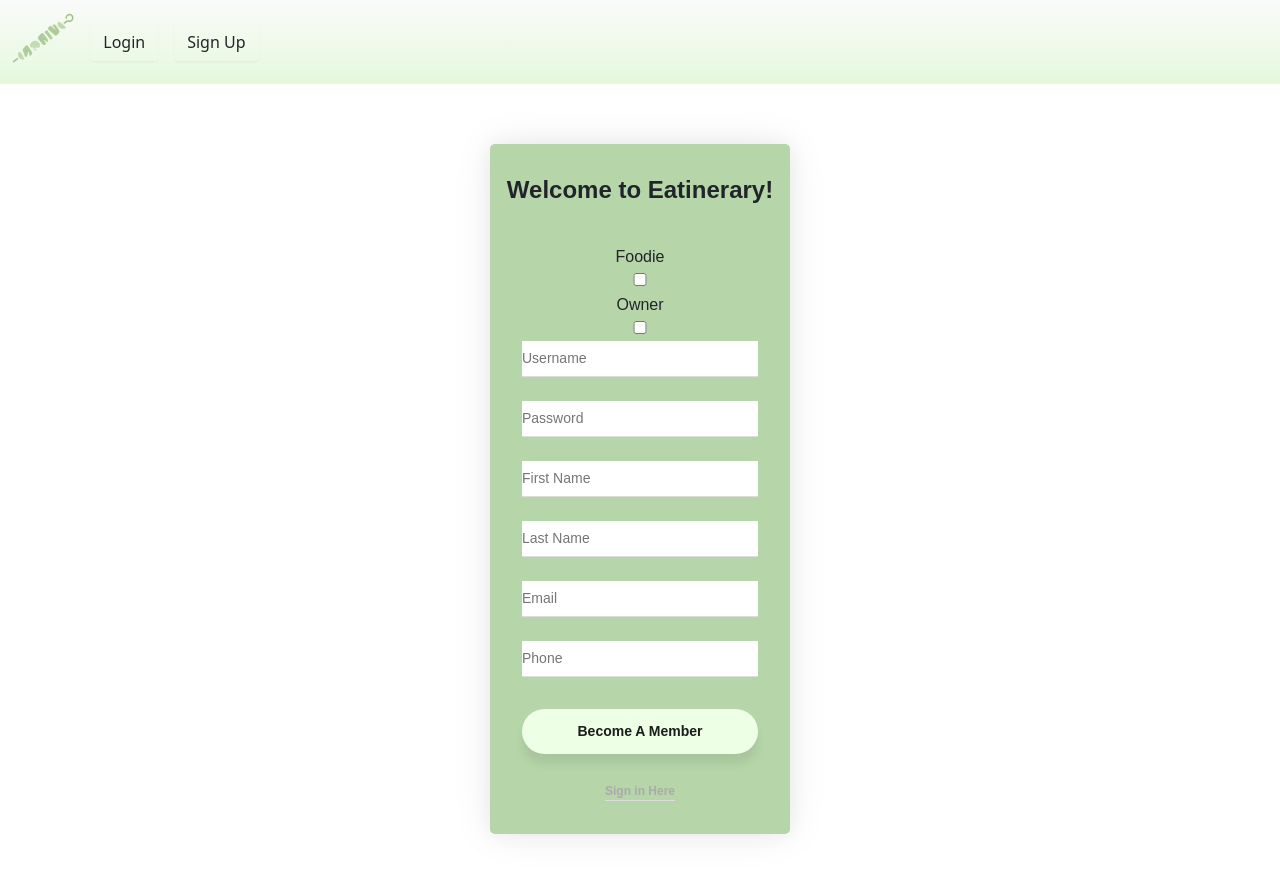
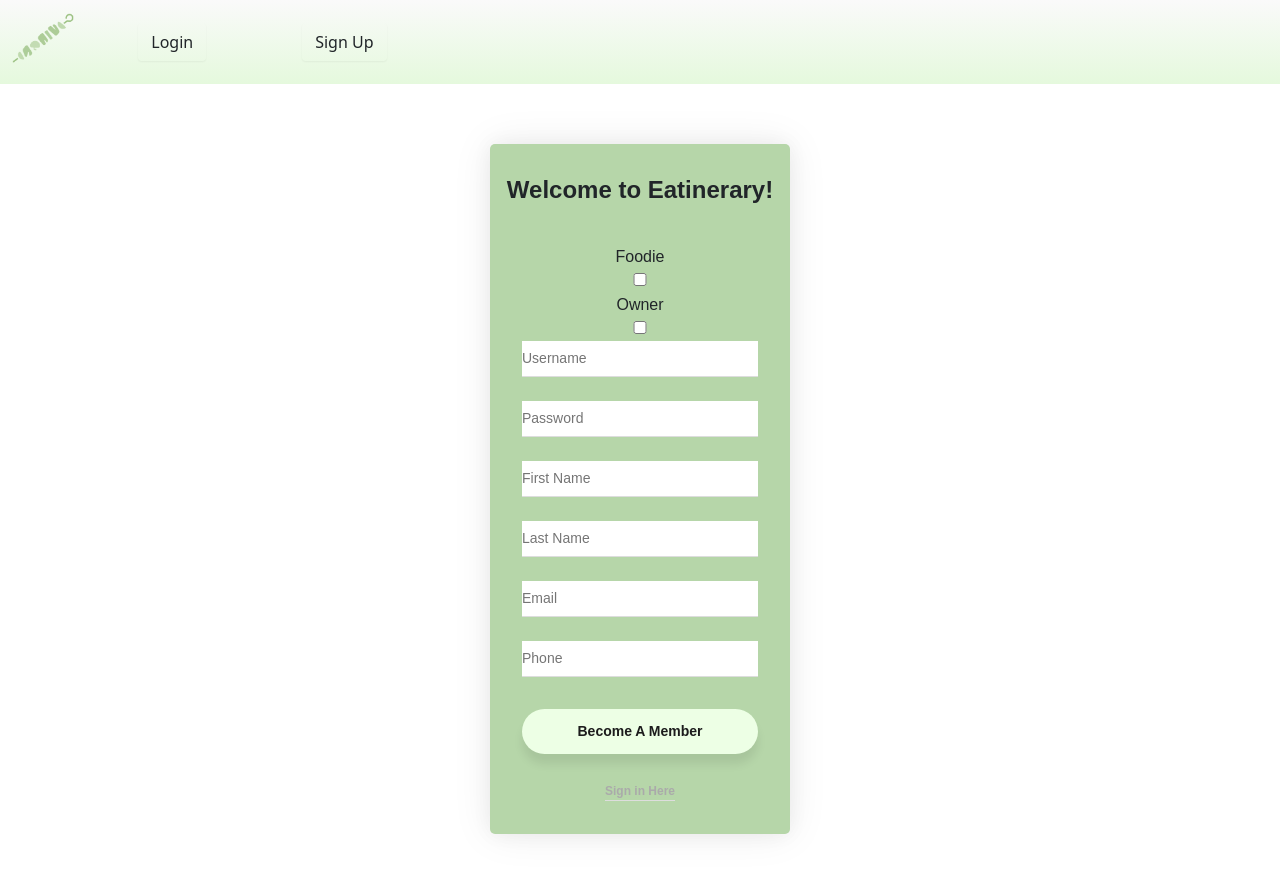
Before and after one commit to C-Guadagnino/Eatinerary, a React (Create React App) app in the folder ghi/app/: page /signup in a window 1280 px wide. Shown: the top 876 px of the page. Built offline with nearby package versions, Linux system fonts and the light colour scheme; no server answers.

Commit message:
ALMOST DONE FOR THE NIGHT

```diff
--- a/ghi/app/src/Nav.js
+++ b/ghi/app/src/Nav.js
@@ -8,11 +8,10 @@
 
 export const loggedinLinks = [
   // foodies
-  { name: "Skewered", path:"/mySkewered"},
-  { name: "History", path: "/mySkeweredHistory"},
-  { name: "Review", path: "/review"},
-  { name: "ShowReview", path: "/showreview"},
-  { name: "Skewered Eateries!", path: "/skewered"},
+  { name: "My Skewered Eateries", path:"/mySkewered"},
+  // { name: "History", path: "/mySkeweredHistory"},
+  { name: "Write a Review", path: "/review"},
+  { name: "Reviewed Eateries", path: "/showreview"},
   // owners
   // eateries
   { name: "Logout", path: "/logout"},
@@ -44,7 +43,7 @@
             >
               {links.map((link, index) => (
                 <NavLink key={index} to={link.path}>
-                  <button className='btn button-39 me-3'>
+                  <button className='btn button-39 mx-5'>
                     {link.name}
                   </button>
                 </NavLink>
```
